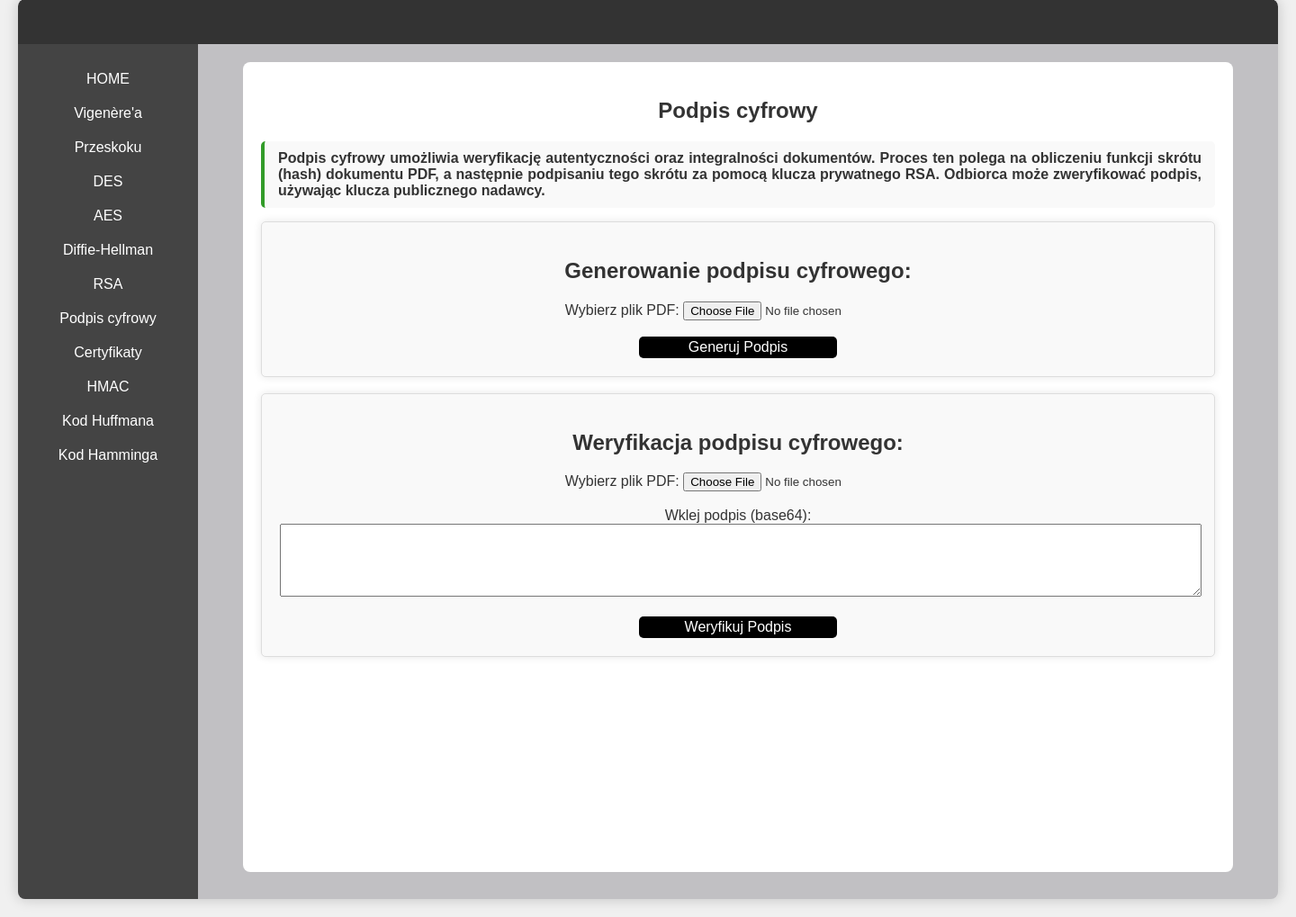
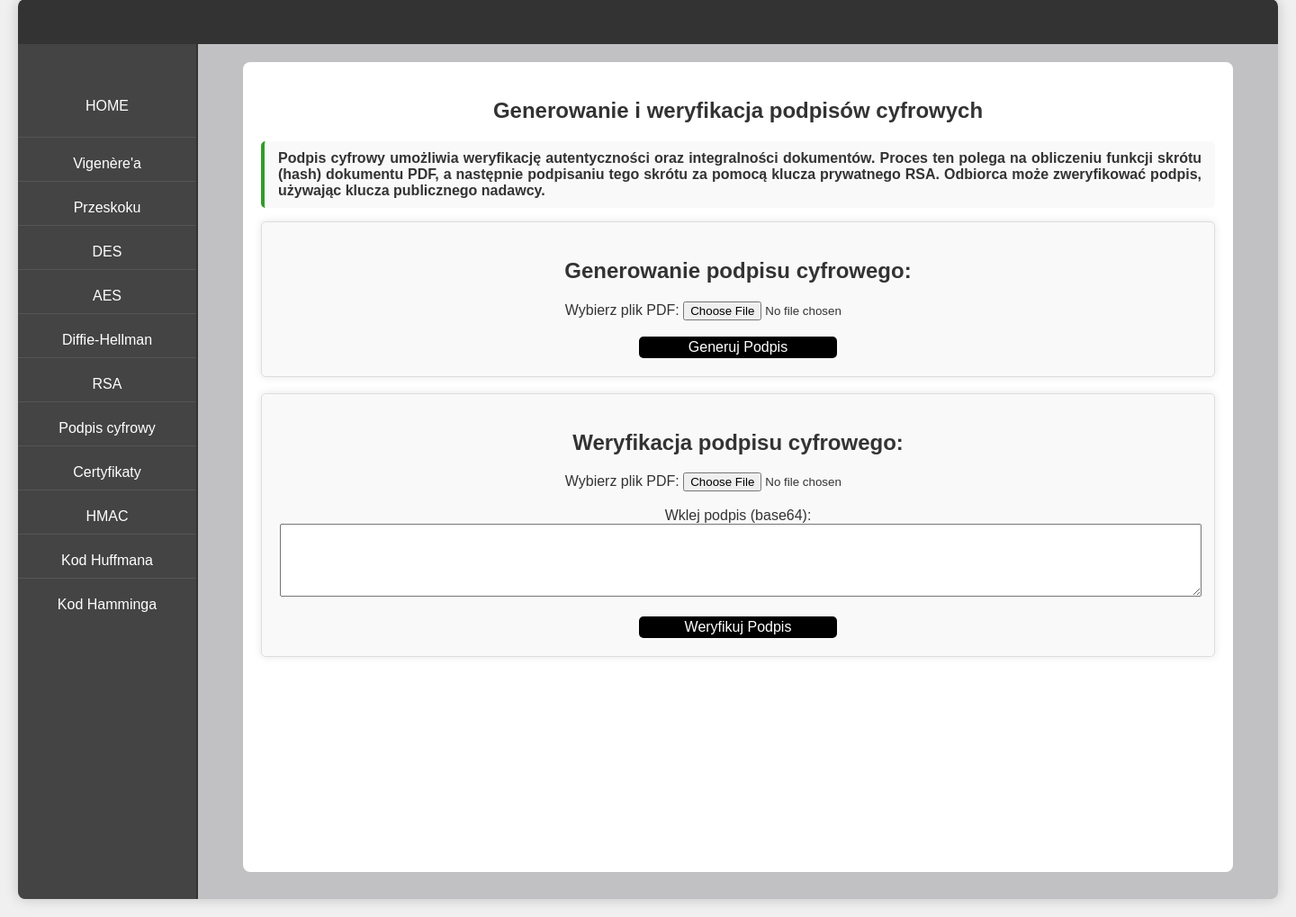
Before and after one commit to Olludek/Kryptografia, a Flask app: page /podpis_cyfrowy in a window 1440 px wide. Shown: the part 21-1040 px from the top of the page at 90% size. Run offline with Flask 3, Linux system fonts and the light colour scheme.

Commit message:
poprawki

```diff
--- a/app.py
+++ b/app.py
@@ -547,25 +547,8 @@ def weryfikacja_hmac():
 
     return render_template('szyfrowanie_hmac.html', verify_result=verify_result, verify_text=verify_text, verify_key=verify_key, verify_hmac=verify_hmac)
 # ------------------------------------------------------------------------------------------------------------------------------------------
-# Strona generowania kodu Hamminga
-@app.route('/generuj_kod_hamminga', methods=['GET', 'POST'])
-def generowanie_kod_hamminga():
-    kod_hamminga = None
-    dane = ""
 
-    if request.method == 'POST':
-        dane = request.form.get('dane', '')
-
-        if dane:
-            # Zamiana ciągu danych na listę bitów [0, 1, 0, 1, ...]
-            dane_bin = [int(bit) for bit in dane if bit in ['0', '1']]
-            if dane_bin:
-                kod_hamminga = generuj_kod_hamminga(dane_bin)
-
-    return render_template('kod_hamminga.html', kod_hamminga=kod_hamminga, dane=dane)
-
-# ------------------------------------------------------------------------------------------------------------------------------------------
-
+# Strona generowania Kodu Huffmana
 @app.route('/generuj_kod_huffmana', methods=['GET', 'POST'])
 def generowanie_kod_huffmana():
     kodowanie_huffmana = None
@@ -589,6 +572,26 @@ def generowanie_kod_huffmana():
 
 # ------------------------------------------------------------------------------------------------------------------------------------------
 
+# Strona generowania kodu Hamminga
+@app.route('/generuj_kod_hamminga', methods=['GET', 'POST'])
+def generowanie_kod_hamminga():
+    kod_hamminga = None
+    dane = ""
+
+    if request.method == 'POST':
+        dane = request.form.get('dane', '')
+
+        if dane:
+            # Zamiana ciągu danych na listę bitów [0, 1, 0, 1, ...]
+            dane_bin = [int(bit) for bit in dane if bit in ['0', '1']]
+            if dane_bin:
+                kod_hamminga = generuj_kod_hamminga(dane_bin)
+
+    return render_template('kod_hamminga.html', kod_hamminga=kod_hamminga, dane=dane)
+
+# ------------------------------------------------------------------------------------------------------------------------------------------
+
+
 # Uruchomienie aplikacji w trybie debugowania
 if __name__ == '__main__':
     app.run(debug=True)
--- a/templates/base.html
+++ b/templates/base.html
@@ -34,7 +34,7 @@
       /* Stylowanie dla sidebaru */
       .sidebar {
         width: 200px;
-        height: 950px; /* Dopasowanie do wysokości kontenera pomniejszonej o topbar */
+        height: 950px;
         background-color: #444;
         color: #fff;
         position: absolute;
@@ -43,17 +43,35 @@
         padding-top: 20px;
         box-sizing: border-box;
         text-align: center;
+        border-right: 2px solid #333;
       }
 
+      /* Stylowanie dla linków w sidebar */
       .sidebar a {
         display: block;
         color: #fff;
         padding: 10px;
         text-decoration: none;
+        border-bottom: 1px solid #555;
+        transition: background-color 0.3s ease, padding-left 0.3s ease;
+        margin-bottom: 10px; /* Dodanie odstępu między elementami */
       }
 
+      /* Pierwszy element w sidebar - większy odstęp od reszty */
+      .sidebar a:first-child {
+        margin-top: 30px; /* Większy odstęp dla pierwszego elementu */
+        padding-bottom: 25px;
+      }
+
+      /* Efekt hover na linkach */
       .sidebar a:hover {
         background-color: #555;
+        padding-left: 20px;
+      }
+
+      /* Usunięcie linii dla ostatniego elementu */
+      .sidebar a:last-child {
+        border-bottom: none;
       }
 
       /* Stylowanie dla głównej zawartości */
--- a/templates/kod_hamminga.html
+++ b/templates/kod_hamminga.html
@@ -1,7 +1,7 @@
 {% extends 'base.html' %} {% block content %}
 
 <!-- Informacja o kodzie Hamminga -->
-<h2>Generowanie i weryfikacja kodu Hamminga</h2>
+<h2>Generowanie kodu Hamminga</h2>
 
 <p class="note-text">
   Kod Hamminga to algorytm stosowany do wykrywania i korygowania błędów w
--- a/templates/podpis_cyfrowy.html
+++ b/templates/podpis_cyfrowy.html
@@ -1,8 +1,7 @@
-{% extends 'base.html' %}
-{% block content %}
+{% extends 'base.html' %} {% block content %}
 
 <!-- Informacja o podpisie cyfrowym -->
-<h2>Podpis cyfrowy</h2>
+<h2>Generowanie i weryfikacja podpisów cyfrowych</h2>
 
 <p class="note-text">
   Podpis cyfrowy umożliwia weryfikację autentyczności oraz integralności
@@ -14,7 +13,11 @@
 <!-- Sekcja Generowania Podpisu Cyfrowego -->
 <div class="form-full-width">
   <h2>Generowanie podpisu cyfrowego:</h2>
-  <form method="POST" action="/podpis_cyfrowy/generuj" enctype="multipart/form-data">
+  <form
+    method="POST"
+    action="/podpis_cyfrowy/generuj"
+    enctype="multipart/form-data"
+  >
     <!-- Pole do wyboru pliku PDF -->
     <label for="file">Wybierz plik PDF:</label>
     <input type="file" id="file" name="file" accept=".pdf" required />
@@ -43,15 +46,31 @@
 <!-- Sekcja Weryfikacji Podpisu Cyfrowego -->
 <div class="form-full-width">
   <h2>Weryfikacja podpisu cyfrowego:</h2>
-  <form method="POST" action="/podpis_cyfrowy/weryfikuj" enctype="multipart/form-data">
+  <form
+    method="POST"
+    action="/podpis_cyfrowy/weryfikuj"
+    enctype="multipart/form-data"
+  >
     <!-- Pole do wyboru pliku PDF do weryfikacji -->
     <label for="file_verify">Wybierz plik PDF:</label>
-    <input type="file" id="file_verify" name="file_verify" accept=".pdf" required />
+    <input
+      type="file"
+      id="file_verify"
+      name="file_verify"
+      accept=".pdf"
+      required
+    />
     <br /><br />
 
     <!-- Pole do wklejenia podpisu w formacie Base64 -->
     <label for="podpis_verify">Wklej podpis (base64):</label>
-    <textarea id="podpis_verify" name="podpis_verify" rows="5" cols="80" required></textarea>
+    <textarea
+      id="podpis_verify"
+      name="podpis_verify"
+      rows="5"
+      cols="80"
+      required
+    ></textarea>
     <br /><br />
 
     <!-- Przycisk do weryfikacji podpisu -->
@@ -60,7 +79,9 @@
 
   <!-- Wyświetlanie wyniku weryfikacji, jeśli istnieje -->
   {% if weryfikacja %}
-  <h3 class="{{ 'error-message' if 'nieprawidłowy' in weryfikacja else 'success-message' }}">
+  <h3
+    class="{{ 'error-message' if 'nieprawidłowy' in weryfikacja else 'success-message' }}"
+  >
     {{ weryfikacja }}
   </h3>
   {% endif %}
```
